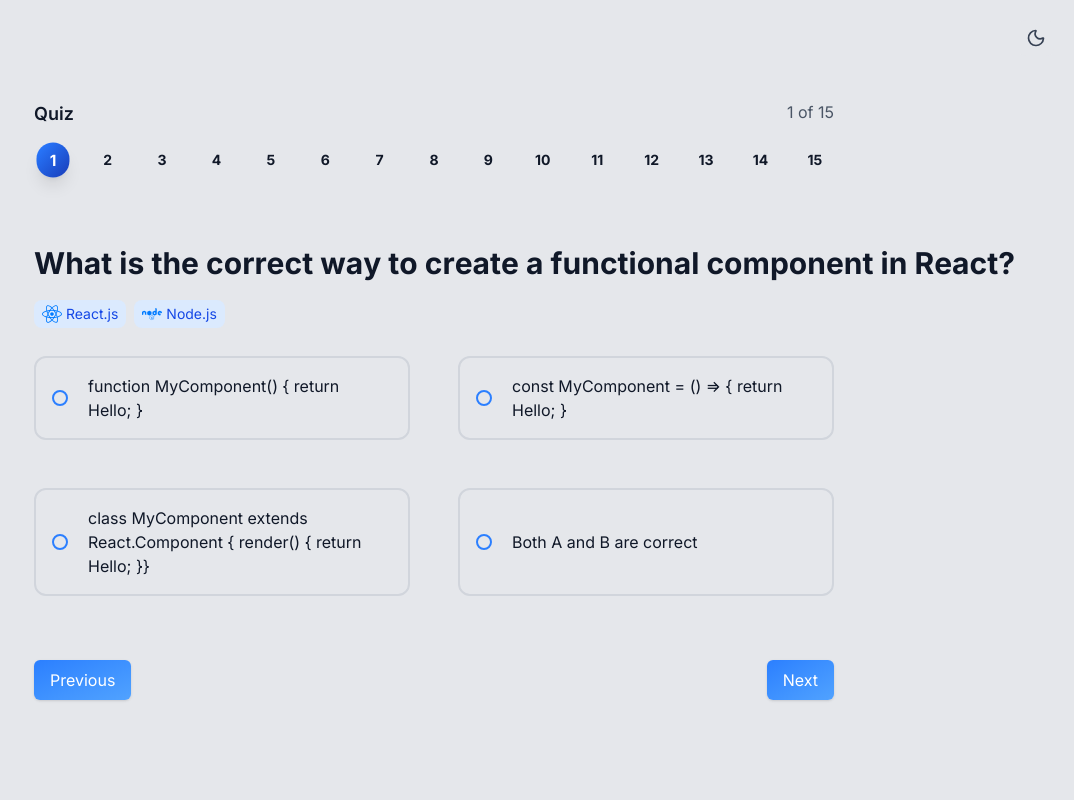
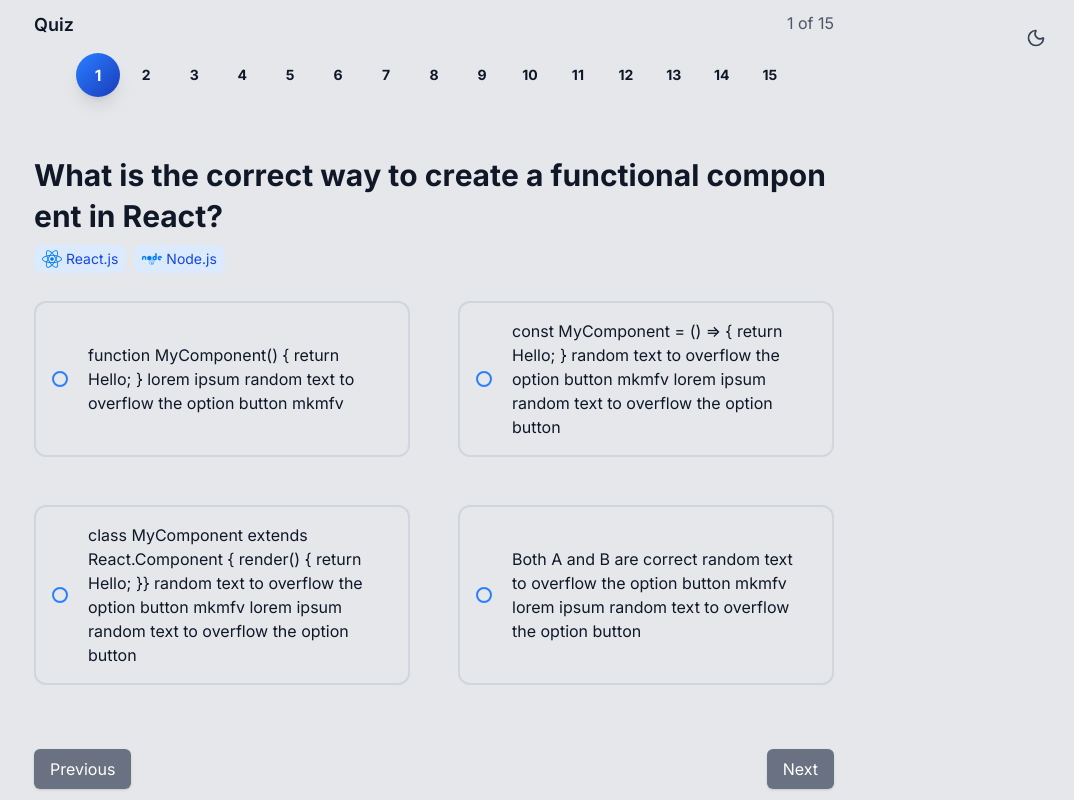
Before and after one commit to Vishvasrajput1/QuizApp2, a React (Vite) app: page / in a window 1280 px wide. Shown: the whole page, without its empty margins (206-1280 px from the left). Built offline with nearby package versions, Linux system fonts and the light colour scheme.

Commit message:
add control component and handleProgress function

```diff
--- /dev/null
+++ b/src/components/Quiz/Controls.jsx
@@ -0,0 +1,43 @@
+import React from 'react'
+
+export const Controls = ({
+  isDark,
+  currentQuestionIndex,
+  questions,
+  selectedOption,
+  handlePreviousQuestion,
+  handleNextQuestion,
+  selectedOptions
+}) => {
+  return (
+    <div className="flex justify-between align-end  mt-16">
+      <button
+        className={`bg-gradient-to-br from-blue-500 to-blue-800 text-white px-4 py-2 rounded-md shadow cursor-pointer transition hover:to-blue-500 hover:-translate-y-0.1 hover:scale-101
+          ${isDark
+            ? 'disabled:from-gray-500 disabled:to-gray-500 disabled:text-white'
+            : 'disabled:from-gray-500 disabled:to-gray-500 disabled:text-white'
+          }
+          disabled:text-white disabled:cursor-not-allowed`}
+        onClick={handlePreviousQuestion}
+        disabled={currentQuestionIndex === 0}
+      >
+        Previous
+      </button>
+      <button
+        className={`
+            bg-gradient-to-br from-blue-500 to-blue-800 text-white px-4 py-2 rounded-md shadow transition cursor-pointer
+            hover:from-blue-600 hover:to-blue-500 hover:-translate-y-0.1 hover:scale-101
+            disabled:cursor-not-allowed
+            ${isDark
+            ? 'disabled:from-gray-500 disabled:to-gray-500 disabled:text-white'
+            : 'disabled:from-gray-500 disabled:to-gray-500 disabled:text-white'
+          }
+          `}
+        onClick={handleNextQuestion}
+        disabled={selectedOption === null && selectedOptions[currentQuestionIndex] === undefined}
+      >
+        {currentQuestionIndex === questions.length - 1 ? 'Submit' : 'Next'}
+      </button>
+    </div>
+  )
+}
--- a/src/components/Quiz/Quiz.jsx
+++ b/src/components/Quiz/Quiz.jsx
@@ -42,24 +42,37 @@ const Quiz = () => {
 
   const PASS_PERCENT = 0.6;
   const questions = [
+    // {
+    //   id: 1,
+    //   text: 'What is the correct way to create a functional component in React?',
+    //   options: [
+    //     'function MyComponent() { return Hello; }',
+    //     'const MyComponent = () => { return Hello; }',
+    //     'class MyComponent extends React.Component { render() { return Hello; }}',
+    //     'Both A and B are correct',
+    //   ],
+    //   correctAnswer: 'Both A and B are correct',
+    //   technologies: ['React.js', 'Node.js'],
+    // },
     {
       id: 1,
       text: 'What is the correct way to create a functional component in React?',
       options: [
-        'function MyComponent() { return Hello; }',
-        'const MyComponent = () => { return Hello; }',
-        'class MyComponent extends React.Component { render() { return Hello; }}',
-        'Both A and B are correct',
+        'function MyComponent() { return Hello; } lorem ipsum random text to overflow the option button   mkmfv',
+        'const MyComponent = () => { return Hello; } random text to overflow the option button  mkmfv lorem ipsum random text to overflow the option button',
+        'class MyComponent extends React.Component { render() { return Hello; }} random text to overflow the option button  mkmfv lorem ipsum random text to overflow the option button',
+        'Both A and B are correct random text to overflow the option button  mkmfv lorem ipsum random text to overflow the option button',
       ],
-      correctAnswer: 'Both A and B are correct',
+      correctAnswer: 'Both A and B are correct random text to overflow the option button  mkmfv lorem ipsum random text to overflow the option button',
       technologies: ['React.js', 'Node.js'],
     },
     {
       id: 2,
       text: 'What is JSX in React?',
       options: [
+
         'A syntax extension for JavaScript',
-        'A templating engine nkwshhhhhhhhhhhhuuuuuuuuuu8u889u92-7ty7tggqwguygudvwuvvfuwv784kkkkkfkkkkkllalllalalal',
+        'A templating engine',
         'A library for managing state',
         'A CSS framework',
       ],
@@ -195,7 +208,7 @@ const Quiz = () => {
 
 
     gsap.from('.question-header', {
-      y:  100,
+      y: 100,
       opacity: 0,
       duration: 0.6,
       ease: "power2.out",
@@ -258,7 +271,6 @@ const Quiz = () => {
       }, "-=0.2" + index * 0.2); // overlap timing a bit
     });
   };
-
 
   useGSAP(
     () => {
@@ -396,14 +408,13 @@ const Quiz = () => {
       // setCurrentQuestionIndex((prev) => prev - 1);
       setSelectedOptions((prev) => {
         const updated = [...prev];
-        if (answerResults[currentQuestionIndex] === undefined)
-          {
+        if (answerResults[currentQuestionIndex] === undefined) {
 
-            updated[currentQuestionIndex] = undefined;
-          }
-          return updated;
-        });
-        setSelectedOption(null);
+          updated[currentQuestionIndex] = undefined;
+        }
+        return updated;
+      });
+      setSelectedOption(null);
       goToQuestion(-1);
       setPreviousClicked(true);
       setTimeout(() => setPreviousClicked(false), 500);
@@ -436,11 +447,10 @@ const Quiz = () => {
               questions={questions}
               progressRefs={progressRefs}
               answerResults={answerResults}
-              setAnswerResults={setAnswerResults}
               setNextClicked={setNextClicked}
               selectedOption={selectedOption}
               goToQuestion={goToQuestion}
-              nextClicked={nextClicked}
+              selectedOptions={selectedOptions}
               setPreviousClicked={setPreviousClicked}
             />
             <QuizQuestion
--- a/src/components/Quiz/QuizHeader.jsx
+++ b/src/components/Quiz/QuizHeader.jsx
@@ -1,5 +1,7 @@
 import React from 'react'
 import 'animate.css';
+import { gsap } from 'gsap';
+import { useGSAP } from '@gsap/react';
 
 export const QuizHeader = ({
   isDark,
@@ -7,12 +9,9 @@ export const QuizHeader = ({
   questions,
   progressRefs,
   answerResults,
-  setNextClicked,
   nextClicked,
   selectedOption,
   goToQuestion,
-  setAnswerResults,
-  setPreviousClicked
 }) => {
   const [animate, setAnimate] = React.useState(true);
   React.useEffect(() => {
@@ -20,22 +19,32 @@ export const QuizHeader = ({
     const timeout = setTimeout(() => setAnimate(true), 200); // next tick
     return () => clearTimeout(timeout);
   }, [currentQuestionIndex]);
+  const hanldeProgressClick = () => {
+
+    if (index < currentQuestionIndex) {
+      setPreviousClicked(true);
+      goToQuestion(index - currentQuestionIndex);
+      setTimeout(() => setPreviousClicked(false), 500);
+    }
+  }
+
+
   return (
-    <div className={`w-full mb-15  ${isDark ? 'text-white' : 'text-gray-900'}`}>
+    <div className={`w-full  mb-15  ${isDark ? 'text-white' : 'text-gray-900'}`}>
       <div className="flex justify-between mb-2">
         <h3 className="font-semibold text-lg">Quiz</h3>
         <p className={`${isDark ? 'text-gray-200' : 'text-gray-600'}`}>{currentQuestionIndex + 1} of {questions.length}</p>
       </div>
-      <div className="flex mt-4 justify-center gap-4 items-center cursor-pointer">
+      <div className="flex mt-4 justify-center gap-[0.1rem] item-center cursor-pointer">
         {questions.map((_, index) => (
           <div
             key={index}
             ref={el => (progressRefs.current[index] = el)}
             className={`
-              w-8 h-8 rounded-full flex items-center justify-center mx-1 font-bold text-sm
+              w-[2.5rem] h-[2.5rem] rounded-full flex items-center justify-center mx-[0.2rem] font-bold text-sm
               transition-all duration-100 hover:border-2 hover:border-blue-500 hover:bg-blue-100 hover:text-black
               ${index === currentQuestionIndex
-                ? `bg-gradient-to-br from-blue-500 to-blue-800 text-white scale-110 shadow-lg  ${animate ?'animate__heartBeat':''} `
+                ? `bg-gradient-to-br from-blue-500 to-blue-800 text-white scale-110 shadow-lg  ${animate ? 'animate__heartBeat' : ''} `
                 : answerResults[index] === true
                   ? 'bg-green-500 text-white'
                   : answerResults[index] === false
@@ -45,15 +54,8 @@ export const QuizHeader = ({
               hover:shadow-xl
              ${selectedOption === null && nextClicked && index === currentQuestionIndex ? 'text-pink' : ''}
               `
-          }
-            onClick={() => {
-
-              if (index < currentQuestionIndex) {
-                setPreviousClicked(true);
-                goToQuestion(index - currentQuestionIndex);
-                setTimeout(() => setPreviousClicked(false), 500);
-              }
-            }}
+            }
+            onClick={hanldeProgressClick}
 
           >
             {index + 1}
--- a/src/components/Quiz/QuizQuestion.jsx
+++ b/src/components/Quiz/QuizQuestion.jsx
@@ -1,9 +1,11 @@
-import React,{useEffect,useState} from 'react'
+import React, { useEffect, useState } from 'react'
 import { FaReact, FaNode, FaJs, FaPython, FaJava, FaAngular } from "react-icons/fa";
 import 'animate.css';
-import {X} from 'lucide-react'
+import { X } from 'lucide-react'
 import { pre } from 'framer-motion/client';
 import { motion } from "framer-motion";
+import { Controls } from './Controls';
+
 
 export const QuizQuestion = ({
   isDark,
@@ -56,7 +58,7 @@ export const QuizQuestion = ({
     const timeout = setTimeout(() => setAnimate(true), 200); // next tick
     return () => clearTimeout(timeout);
     // eslint-disable-next-line
-  }, [currentQuestionIndex,previousClicked]);
+  }, [currentQuestionIndex, previousClicked]);
 
   return (
     <div className="w-full mt-10">
@@ -64,31 +66,10 @@ export const QuizQuestion = ({
         <h1
           key={currentQuestionIndex}
           className={`
-            ${animate ? '' : ''}
+            ${animate ? '' : ''}  lg:text-3xl md:text-2xl text-lg flex-wrap font-bold leading-snug mb-2 min-h-[3.5rem] flex items-center transition-all duration-300 break-words
+          `}
+        >
 
-            text-3xl
-
-            font-bold
-            leading-snug
-            mb-2
-            min-h-[3.5rem]
-            flex
-            items-center
-            transition-all
-            duration-300
-            break-words
-          `}
-
-        >
-          {/* {currentQuestion.text.split('').map((char, index) => (
-            <span
-              key={index}
-              className="inline-block animate-text-reveal"
-              style={{ animationDelay: `${index * 0.02}s` }}
-            >
-              {char === ' ' ? '\u00A0' : char}
-            </span>
-          ))} */}
           {currentQuestion.text.split('').map((char, index) => (
             <span
               key={index}
@@ -161,22 +142,15 @@ export const QuizQuestion = ({
         ))}
       </div>
 
-      <div className="flex justify-between align-end  mt-16">
-        <button
-          className="bg-gradient-to-br from-blue-500 to-blue-800 text-white px-4 py-2 rounded-md shadow cursor-pointer transition hover:to-blue-500 hover:-translate-y-0.1 hover:scale-101 disabled:to-blue-400 disabled:text-white disabled:cursor-not-allowed"
-          onClick={handlePreviousQuestion}
-          disabled={currentQuestionIndex === 0}
-        >
-          Previous
-        </button>
-        <button
-          className="bg-gradient-to-br from-blue-500 to-blue-800 text-white px-4 py-2 rounded-md shadow transition cursor-pointer hover:to-blue-500 hover:-translate-y-0.1 hover:scale-101 disabled:to-blue-400 disabled:text-white disabled:cursor-not-allowed"
-          onClick={handleNextQuestion}
-          disabled={selectedOption === null && selectedOptions[currentQuestionIndex] === undefined}
-        >
-          {currentQuestionIndex === questions.length - 1 ? 'Submit' : 'Next'}
-        </button>
-      </div>
+      <Controls
+        isDark={isDark}
+        currentQuestionIndex={currentQuestionIndex}
+        questions={questions}
+        selectedOption={selectedOption}
+        handlePreviousQuestion={handlePreviousQuestion}
+        handleNextQuestion={handleNextQuestion}
+        selectedOptions={selectedOptions}
+      />
     </div>
   )
 }
```
